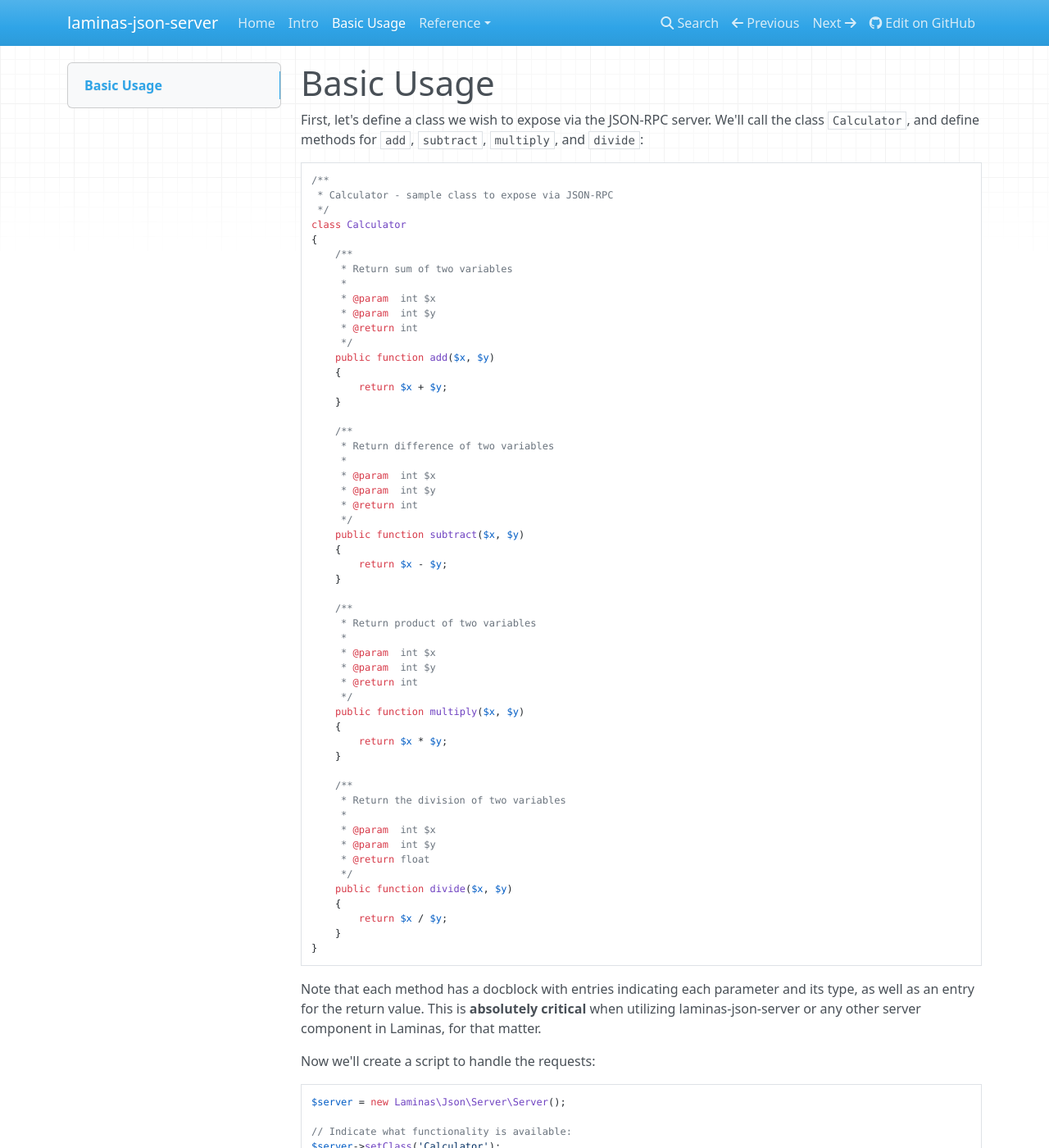
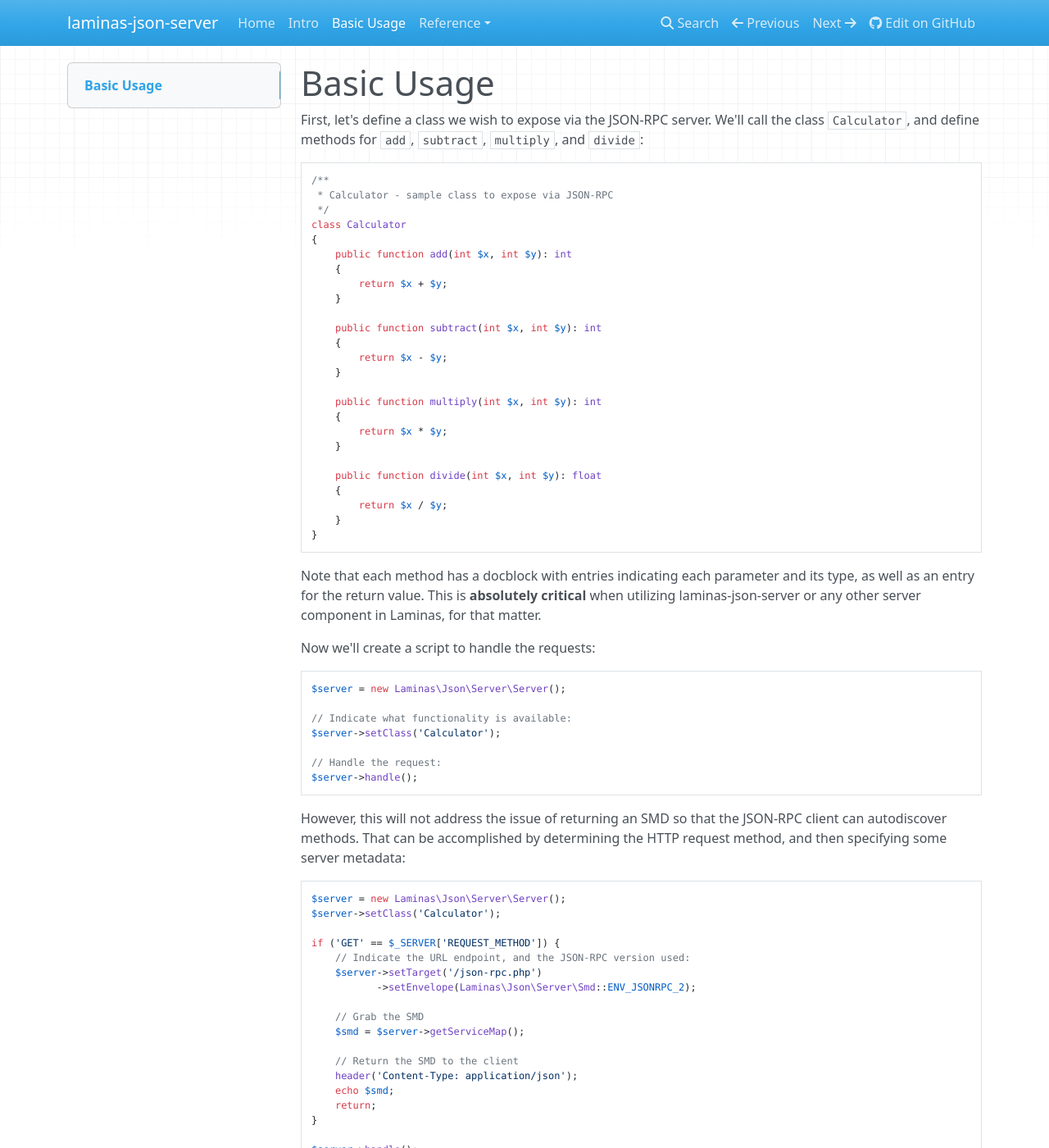
Before and after one commit to laminas/laminas-json-server, an MkDocs documentation site: the page built from docs/book/usage.md, in a window 1280 px wide and 1400 px high. Shown: the whole window at 82% size. Built offline with MkDocs 1.6.1, drawn with Linux system fonts in a browser that asks for light colours; nearby versions of some CDN libraries.

Commit message:
Add argument and return type declarations to service class example

```diff
--- a/docs/book/usage.md
+++ b/docs/book/usage.md
@@ -10,50 +10,22 @@ call the class `Calculator`, and define methods for `add`, `subtract`,
  */
 class Calculator
 {
-    /**
-     * Return sum of two variables
-     *
-     * @param  int $x
-     * @param  int $y
-     * @return int
-     */
-    public function add($x, $y)
+    public function add(int $x, int $y): int
     {
         return $x + $y;
     }
 
-    /**
-     * Return difference of two variables
-     *
-     * @param  int $x
-     * @param  int $y
-     * @return int
-     */
-    public function subtract($x, $y)
+    public function subtract(int $x, int $y): int
     {
         return $x - $y;
     }
 
-    /**
-     * Return product of two variables
-     *
-     * @param  int $x
-     * @param  int $y
-     * @return int
-     */
-    public function multiply($x, $y)
+    public function multiply(int $x, int $y): int
     {
         return $x * $y;
     }
 
-    /**
-     * Return the division of two variables
-     *
-     * @param  int $x
-     * @param  int $y
-     * @return float
-     */
-    public function divide($x, $y)
+    public function divide(int $x, int $y): float
     {
         return $x / $y;
     }
```
